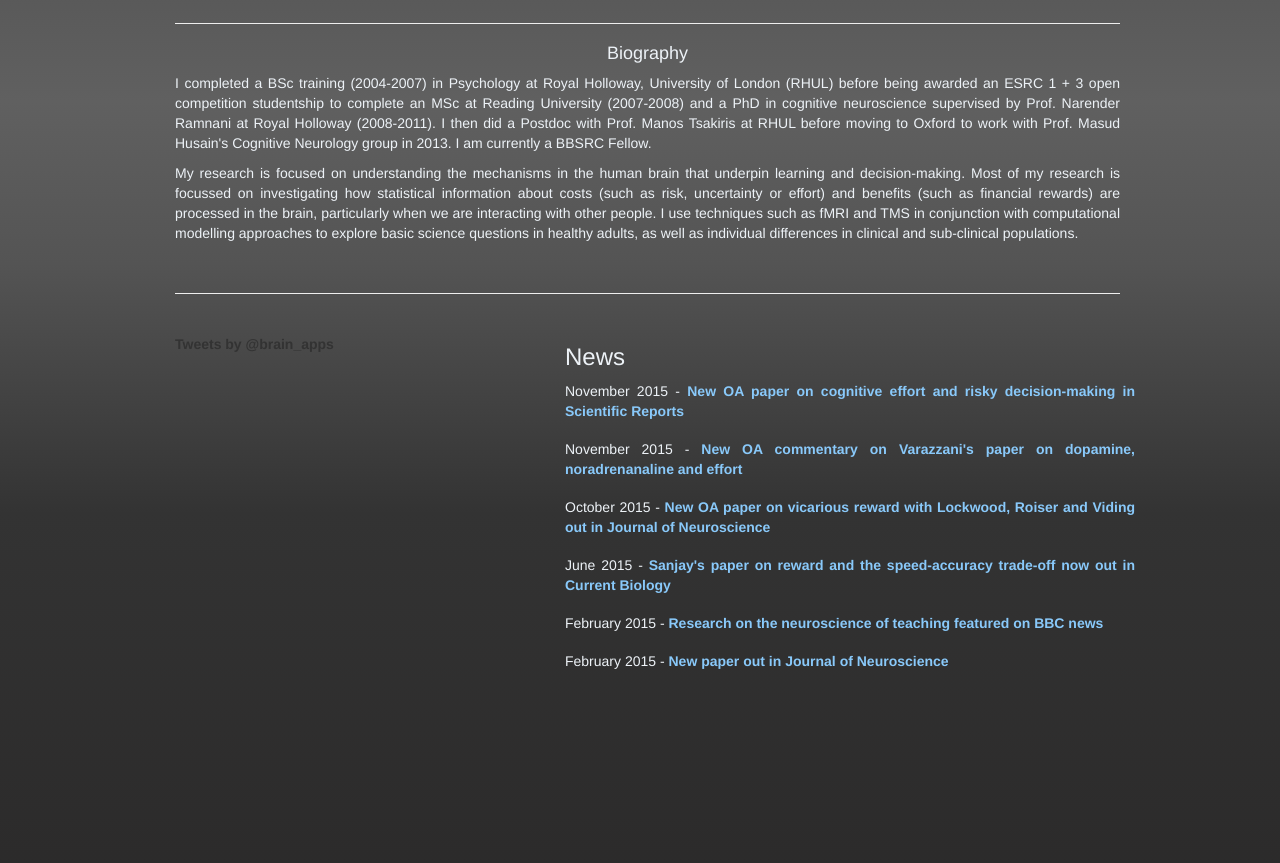
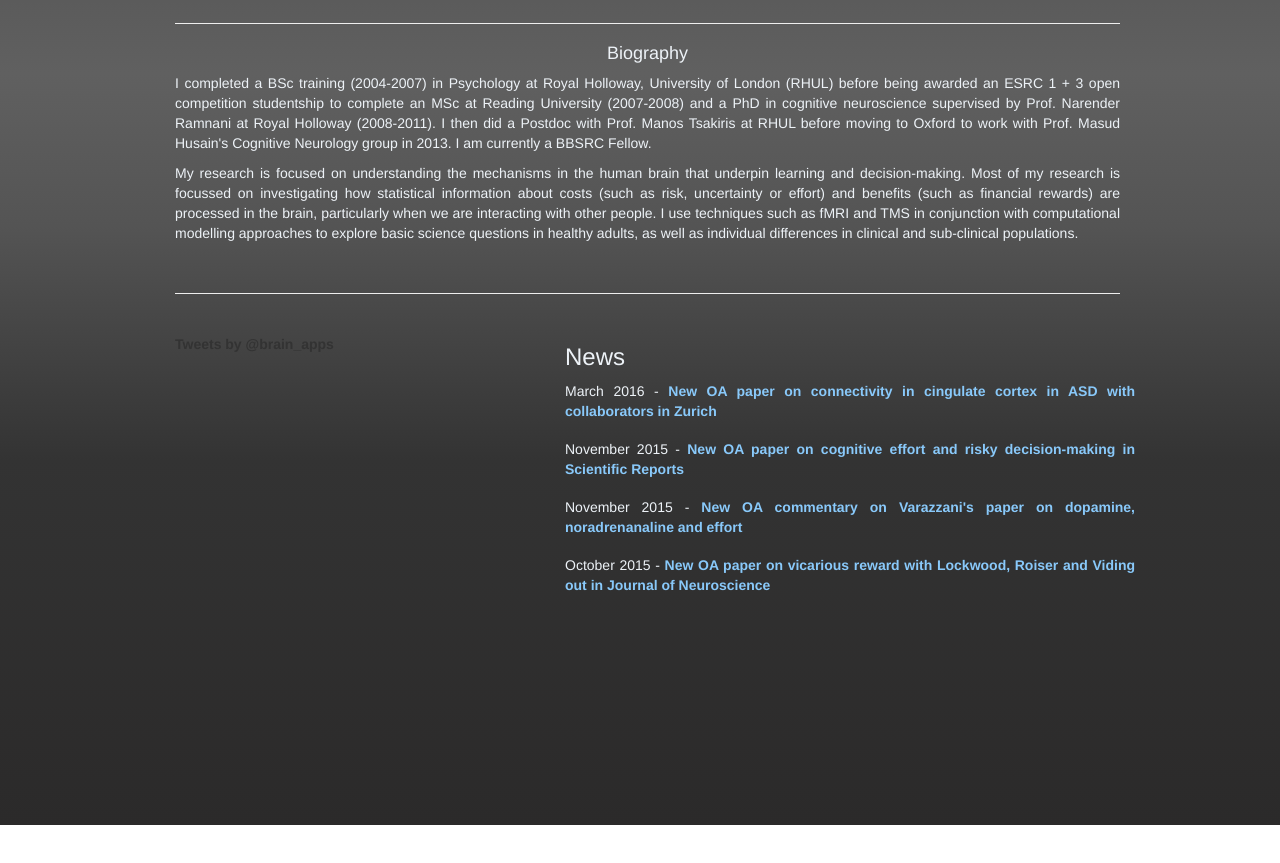
Before and after one commit to mattapps/matt_website, a plain HTML site: page index.html in a window 1280 px wide. Shown: the part 349-1212 px from the top of the page. After the commit the page ends 1174 px from the top, so only its background shows below. Drawn offline with Linux system fonts and the light colour scheme.

```diff
--- a/index.html
+++ b/index.html
@@ -69,17 +69,13 @@
  	 <div style="padding: 5px"></div>
 
 	 <h3>News</h3>
+   <p> March 2016 - <a href="https://www.dropbox.com/s/618zi4hxoqe8k21/Apps_srep_effort.pdf?dl=0" target="_BLANK"><span class="links"> New OA paper on connectivity in cingulate cortex in ASD with collaborators in Zurich </a></p>
+   <div style="padding: 4px"></div>
    <p> November 2015 - <a href="https://www.dropbox.com/s/618zi4hxoqe8k21/Apps_srep_effort.pdf?dl=0" target="_BLANK"><span class="links"> New OA paper on cognitive effort and risky decision-making in Scientific Reports </a></p>
    <div style="padding: 4px"></div>
    <p> November 2015 - <a href="https://www.dropbox.com/s/i0arue6ugcg3kqm/Ang_manohar_apps_commentary.pdf?dl=0" target="_BLANK"><span class="links"> New OA commentary on Varazzani's paper on dopamine, noradrenanaline and effort </a></p>
    <div style="padding: 4px"></div>
    <p> October 2015 - <a href="http://www.jneurosci.org/content/35/40/13720" target="_BLANK"><span class="links"> New OA paper on vicarious reward with Lockwood, Roiser and Viding out in Journal of Neuroscience</a></p>
-   <div style="padding: 4px"></div>
-   <p> June 2015 - <a href="http://www.sciencedirect.com/science/article/pii/S0960982215006120" target="_BLANK"><span class="links"> Sanjay's paper on reward and the speed-accuracy trade-off now out in Current Biology</a></p>
-   <div style="padding: 4px"></div>
-   <p> February 2015 - <a href="http://www.bbc.co.uk/news/education-31503265" target="_BLANK"><span class="links"> Research on the neuroscience of teaching featured on BBC news</a></p>
-   <div style="padding: 4px"></div>
-	 <p> February 2015 - <a href="http://www.jneurosci.org/content/35/7/2904.short" target="_BLANK"><span class="links"> New paper out in Journal of Neuroscience</a></p>
 
 
     </div>
```
Also changed, not shown: 4 other files.
